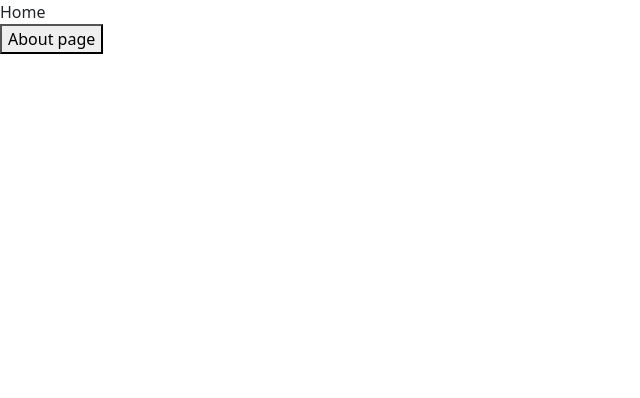
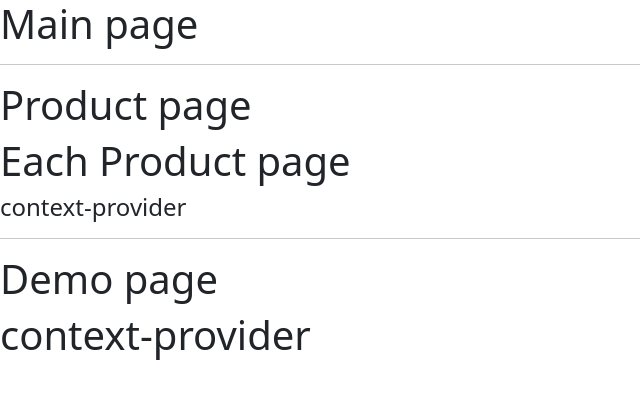
Before and after one commit to sainath-07/reactClasses, a React (Create React App) app: page / in a window 1280 px wide. Shown: the top 398 px of the page, without its empty margins (0-640 px from the left). Built offline with nearby package versions, Linux system fonts and the light colour scheme.

Commit message:
Functional component

```diff
--- a/src/App.js
+++ b/src/App.js
@@ -1,20 +1,29 @@
-import Home from "./ReactCourse/Functional component hooks/usenavigation & useLocation/Home";
-import {BrowserRouter, Route, Routes} from "react-router-dom"
-import About from "./ReactCourse/Functional component hooks/usenavigation & useLocation/about";
+import { createContext } from "react";
+import Main from "./ReactCourse/Functional component hooks/useCreateContext/main copy"
+import Demo from "./ReactCourse/Functional component hooks/useCreateContext/demo";
+export const obj = createContext()
 
+const Render = () => {
 
-const Render=()=>{
-   return(
-    <>
-    <BrowserRouter>
+   console.log(obj)
 
-    <Routes>
-      <Route path="/" Component={Home}></Route>
-      <Route path="/about" Component={About}></Route>
-    </Routes>
-    </BrowserRouter>
+   const p = {
+      name: "context-provider"
+   }
 
-    </>
+   return (
+      <>
+         <obj.Provider value={p}>
+            {/* for this value prop we can pass any datatype */}
+
+            <Main />
+
+            <Demo/>
+         </obj.Provider>
+
+         {/* here provider is the method and obj is the object , here the createcontext assigned variable name should be used as variablename.provider */}
+
+      </>
    )
 }
 
--- /dev/null
+++ b/src/ReactCourse/Functional component hooks/useCreateContext/demo.jsx
@@ -0,0 +1,14 @@
+import { useContext } from "react"
+import { obj } from "../../../App"
+
+const Demo=()=>{
+    const print=useContext(obj)
+      return(
+        <>
+        <hr />
+        <h1>Demo page </h1>
+         <h1>{print.name}</h1>
+        </>
+      )
+}
+export default Demo
--- /dev/null
+++ b/src/ReactCourse/Functional component hooks/useCreateContext/eachproductcopy.jsx
@@ -0,0 +1,15 @@
+import { useContext } from "react"
+import { obj } from "../../../App"
+
+const EachProduct=()=>{
+
+   let print=useContext(obj)
+     return(
+        <>
+        <h1>Each Product page</h1>
+        <h4>{print.name}</h4>
+        </>
+     )
+}
+
+export default EachProduct
--- /dev/null
+++ b/src/ReactCourse/Functional component hooks/useCreateContext/main copy.jsx
@@ -0,0 +1,14 @@
+import Products from "./products copy"
+
+const Main=()=>{
+
+
+    return(
+       <>
+       <h1>Main page</h1>
+       <Products/>
+       </>
+    )
+}
+
+export default Main
--- /dev/null
+++ b/src/ReactCourse/Functional component hooks/useCreateContext/products copy.jsx
@@ -0,0 +1,15 @@
+import EachProduct from "./eachproductcopy"
+
+const Products=()=>{
+    // console.log(name)
+    return(
+       <>
+       <hr />
+       <h1>Product page</h1>
+
+       <EachProduct />
+       </>
+    )
+}
+
+export default Products
```
Also changed, not shown: src/ReactCourse/Functional component hooks/Props drilling/eachproduct.jsx (added, +10 -0 lines), src/ReactCourse/Functional component hooks/Props drilling/main.jsx (added, +13 -0 lines), src/ReactCourse/Functional component hooks/Props drilling/products.jsx (added, +15 -0 lines).
